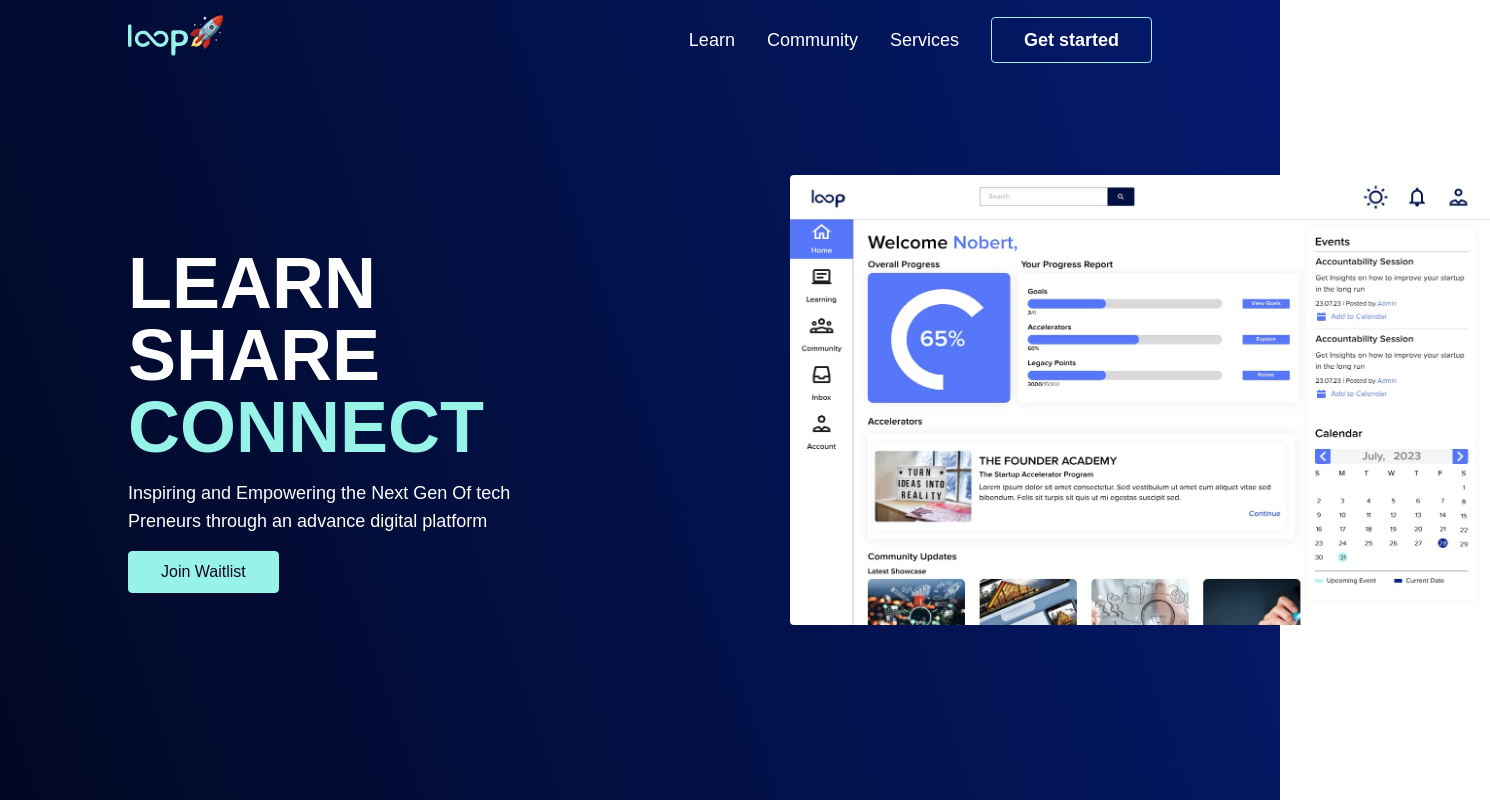
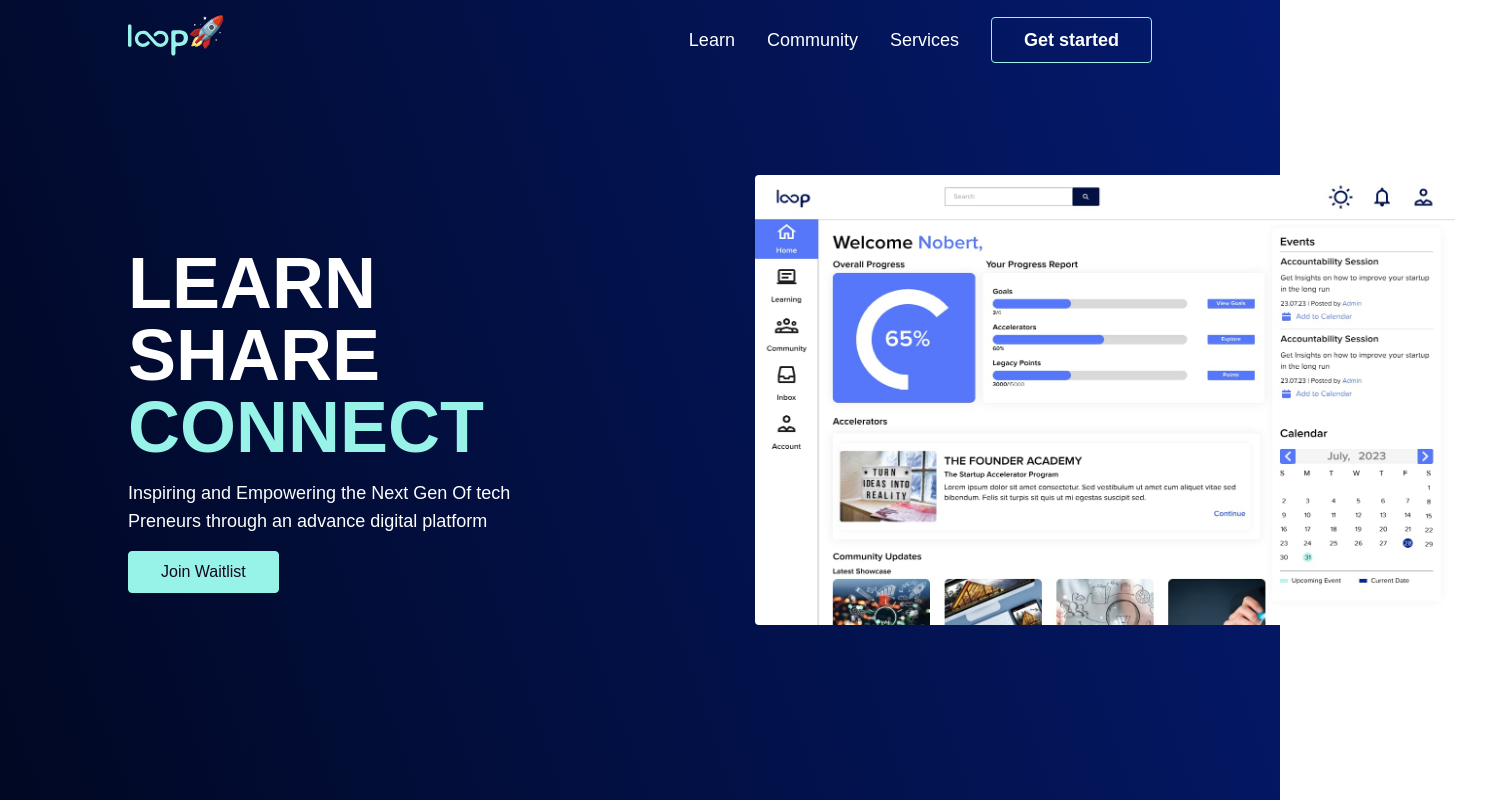
Before and after one commit to code-env/theloop, a Next.js app: page / in a window 1280 px wide. Shown: the whole page, 1490 px wide, since content can reach past the window. Built offline with nearby package versions, Linux system fonts and the light colour scheme; a web font is replaced by a local one.

Commit message:
last tiny changes

```diff
--- a/src/app/(landingpage)/page.tsx
+++ b/src/app/(landingpage)/page.tsx
@@ -4,7 +4,7 @@ import React from "react";
 
 const page = () => {
   return (
-    <main className="bg-gradient min-h-screen text-white responsive-px max-w-7xl mx-auto">
+    <main className="bg-gradient min-h-screen text-white responsive-px mx-auto">
       <Navbar />
       <Hero />
     </main>
--- a/src/components/Hero.tsx
+++ b/src/components/Hero.tsx
@@ -42,7 +42,7 @@ const Hero = () => {
           Join Waitlist
         </button>
       </section>
-      <section className="absolute top-1/2 transform -translate-y-1/2 translate-x-[30%] right-0 ">
+      <section className="absolute top-1/2 transform -translate-y-1/2 translate-x-[25%] right-0 ">
         <Image
           alt="theloop dashboard"
           src="/dashboard.jpg"
```
